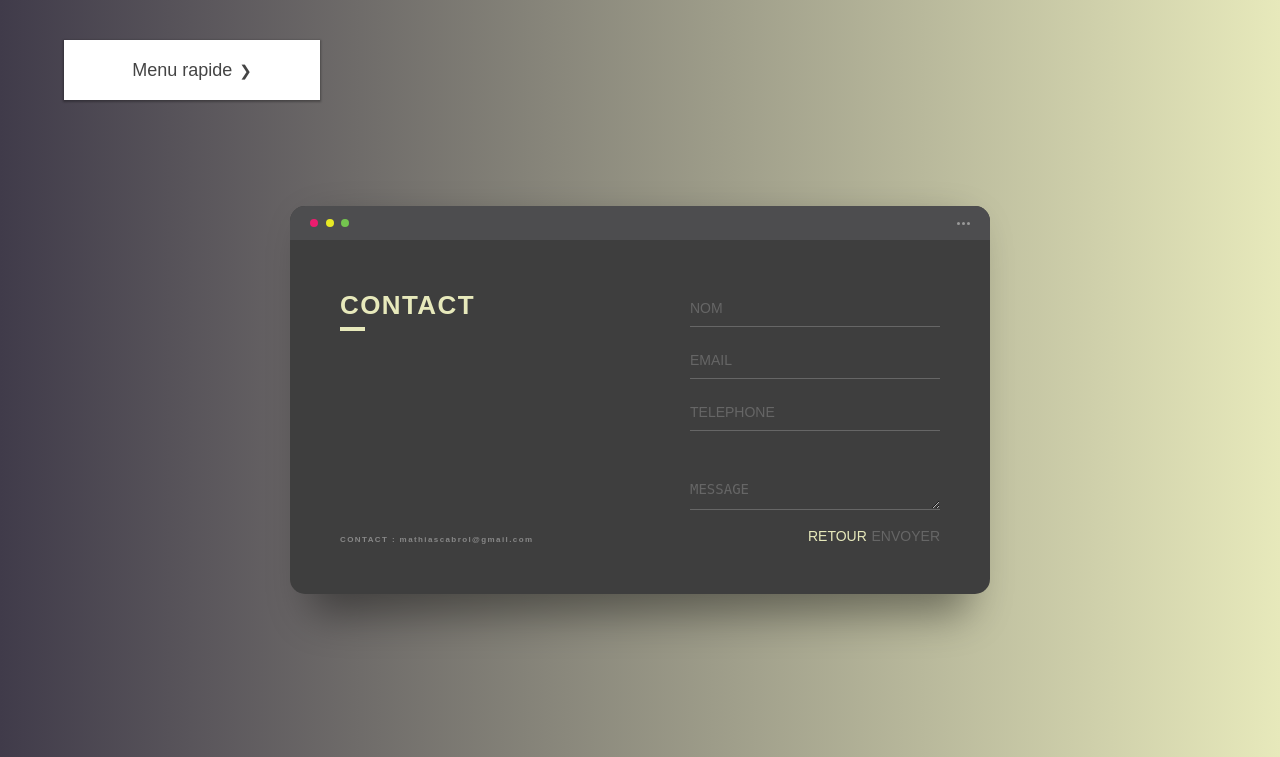
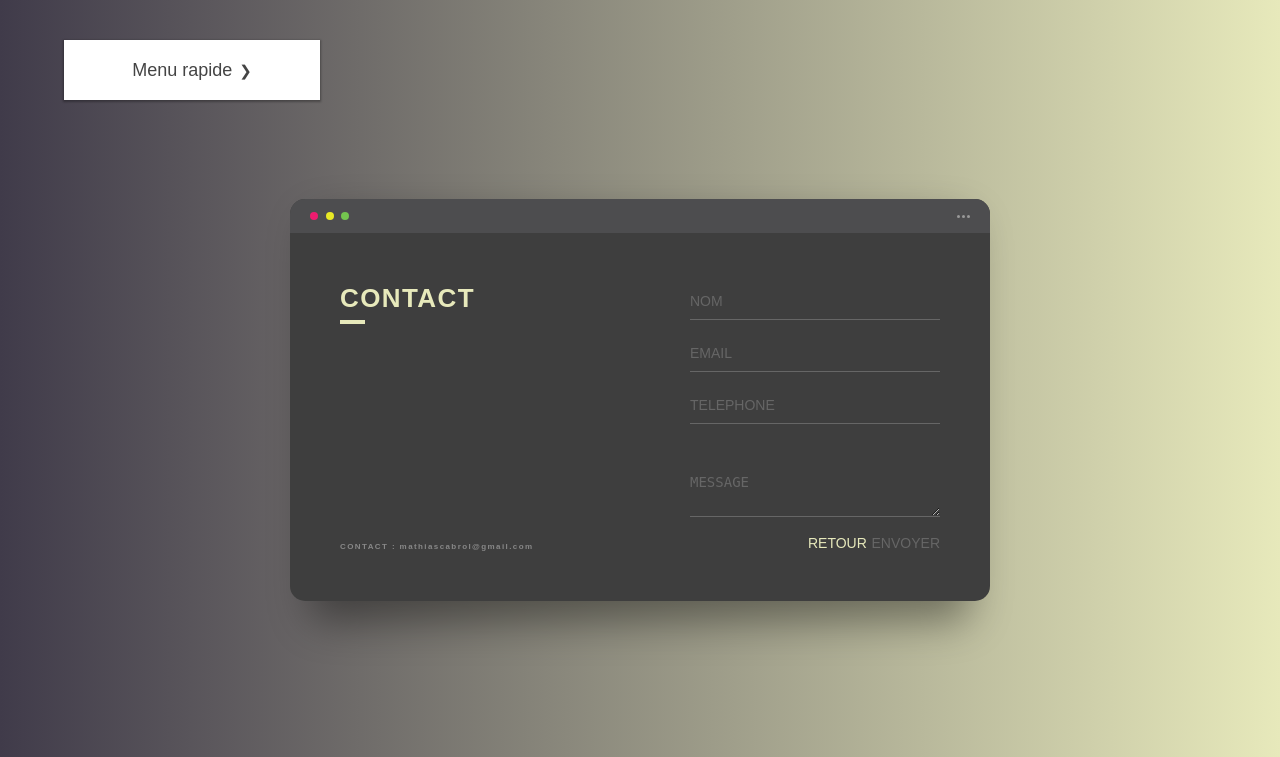
Before and after one commit to MathiasCabrol/CV_v2, a PHP site: page /contact.php in a window 1280 px wide. Shown: the top 757 px of the page. Run offline with PHP 8.4, Linux system fonts and the light colour scheme.

```diff
--- a/assets/css/contact.css
+++ b/assets/css/contact.css
@@ -147,10 +147,7 @@
     outline: none;
     transition: border-color .2s;
   }
-  textarea {
-  resize: vertical;
-  height:18px;
-  }
+
 
   .app-form-control::placeholder {
     color: #666;
```
